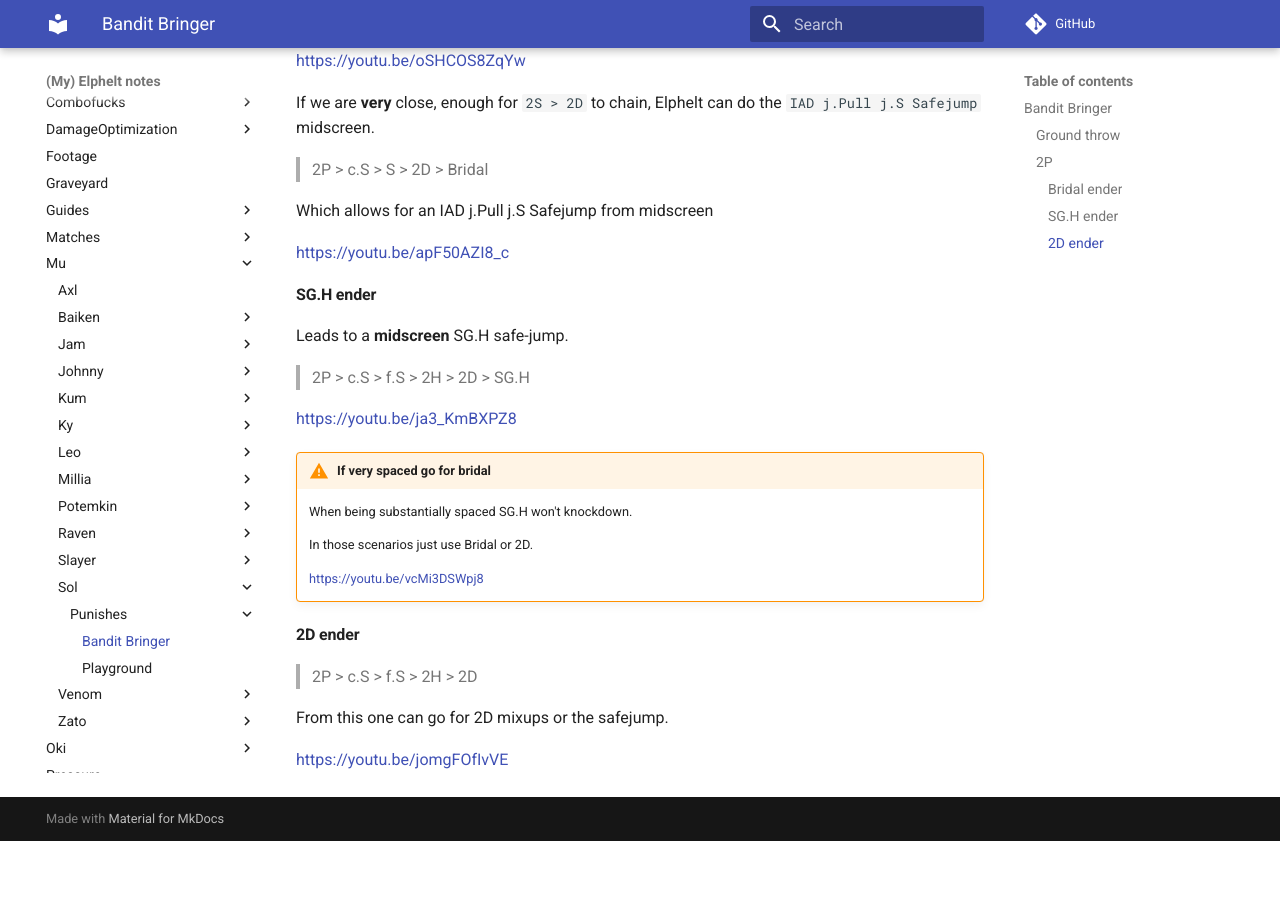
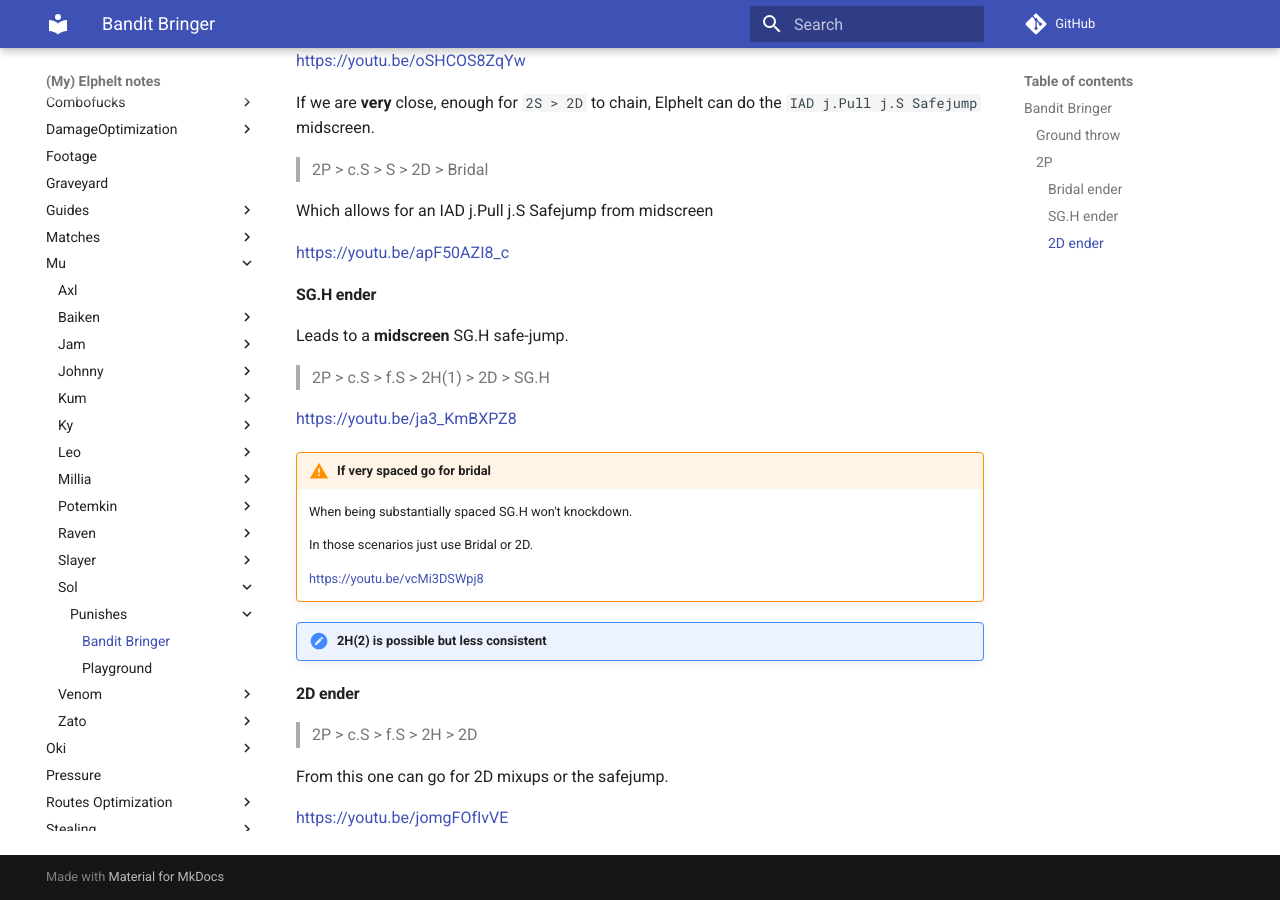
Before and after one commit to OriolFilter/Elphelt, an MkDocs documentation site: the page built from docs/Mu/Sol/Punishes/Bandit_Bringer.md, in a window 1280 px wide and 900 px high, scrolled down 1112 px. Built offline with MkDocs 1.6.1 and Material for MkDocs 9.7.7, drawn with Linux system fonts in a browser that asks for light colours; comment, search, counter and statistics services are not loaded; before the commit the page ends 1953 px from its top, so only the background shows below that.

```diff
--- a/docs/Mu/Sol/Punishes/Bandit_Bringer.md
+++ b/docs/Mu/Sol/Punishes/Bandit_Bringer.md
@@ -46,7 +46,7 @@
 
 Leads to a **midscreen** SG.H safe-jump.
 
-> 2P > c.S > f.S > 2H > 2D > SG.H
+> 2P > c.S > f.S > 2H(1) > 2D > SG.H
 
 https://youtu.be/ja3_KmBXPZ8
 
@@ -58,6 +58,8 @@
 
     https://youtu.be/vcMi3DSWpj8
 
+!!! note "2H(2) is possible but less consistent"
+
 ### 2D ender
 
 > 2P > c.S > f.S > 2H > 2D
```
